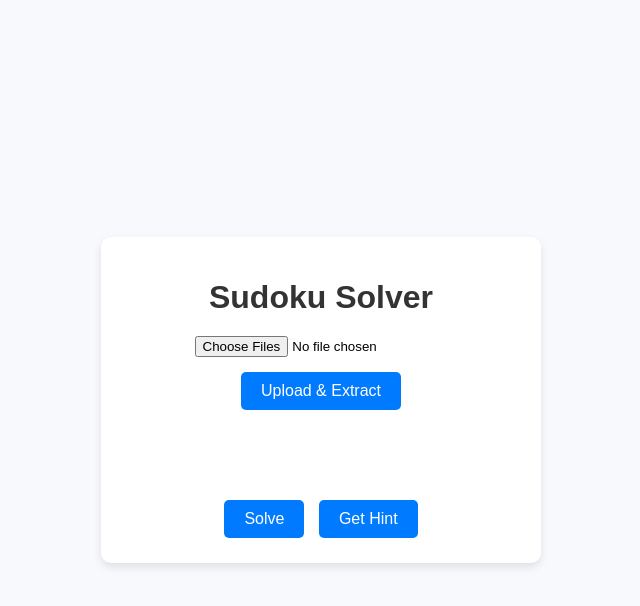
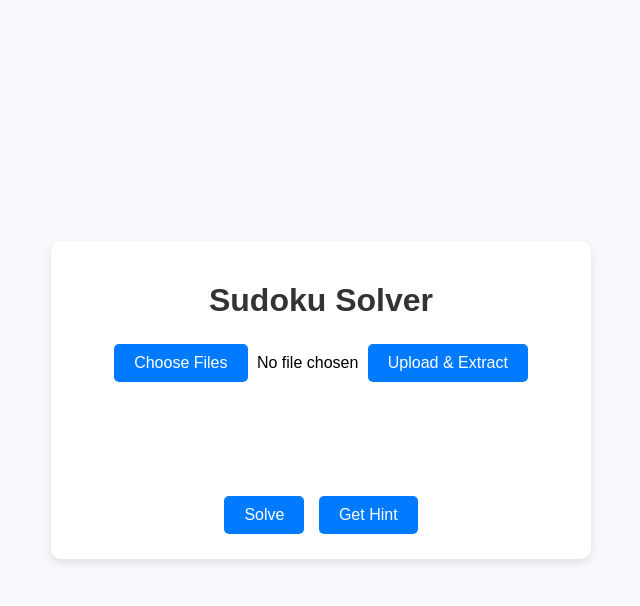
Before and after one commit to aryantaffy/sudoku-solver, a Flask app: page / in a window 1280 px wide. Shown: the top 606 px of the page, without its empty margins (319-959 px from the left). Run offline with Flask 3, Linux system fonts and the light colour scheme.

Commit message:
Initial commit

```diff
--- a/app.py
+++ b/app.py
@@ -1,10 +1,11 @@
-from flask import Flask, render_template, request, jsonify
+from flask import Flask, request, jsonify, send_from_directory
+from flask_cors import CORS
 import os
 import cv2
 import numpy as np
 
-app = Flask(__name__, template_folder=os.path.dirname(os.path.abspath(__file__)), static_folder="static")
-
+app = Flask(__name__, static_folder="static")
+CORS(app)
 
 # Sudoku Solver Utilities
 def solve_sudoku(grid):
@@ -51,8 +52,8 @@ def perform_ocr(image):
 
 @app.route("/")
 def index():
-    """Render the main application page."""
-    return render_template("index.html")
+    """Serve the main application page from static folder."""
+    return send_from_directory('static', 'index.html')
 
 
 @app.route("/extract", methods=["POST"])
--- a/index.html
+++ b/static/index.html
@@ -4,7 +4,7 @@
     <meta charset="UTF-8">
     <meta name="viewport" content="width=device-width, initial-scale=1.0">
     <title>Sudoku Solver</title>
-    <link rel="stylesheet" href="static/style.css">
+    <link rel="stylesheet" href="http://localhost:8000/static/style.css">
     <script>
         async function handleFileUpload(event) {
             const files = document.getElementById('fileInput').files;
@@ -18,7 +18,7 @@
                 formData.append("files", file);
             }
 
-            const response = await fetch('/extract', {
+            const response = await fetch('http://localhost:8000/extract', {
                 method: 'POST',
                 body: formData
             });
@@ -77,7 +77,7 @@
                 };
             }
 
-            const response = await fetch('/solve', {
+            const response = await fetch('http://localhost:8000/solve', {
                 method: 'POST',
                 headers: { 'Content-Type': 'application/json' },
                 body: JSON.stringify(body)
@@ -103,13 +103,19 @@
             const cell = document.querySelector(`input[data-row="${row}"][data-col="${col}"]`);
             if (cell) cell.classList.add('selected');
         }
+        document.getElementById('fileInput').addEventListener('change', function(e) {
+            const fileNames = Array.from(this.files).map(file => file.name).join(', ');
+            document.getElementById('fileNameDisplay').textContent = fileNames;
+        });
     </script>
 </head>
 <body>
     <div class="container">
         <h1>Sudoku Solver</h1>
         <div class="upload-section">
-            <input type="file" id="fileInput" multiple>
+            <label for="fileInput" class="file-input-label">Choose Files</label>
+            <span id="fileNameDisplay">No file chosen</span>
+            <input type="file" id="fileInput" multiple style="display: none;">
             <button onclick="handleFileUpload()">Upload & Extract</button>
         </div>
         <div id="grid" class="grid-container"></div>
--- a/static/style.css
+++ b/static/style.css
@@ -15,7 +15,7 @@ body {
     background: #ffffff;
     border-radius: 10px;
     box-shadow: 0 4px 8px rgba(0, 0, 0, 0.1);
-    width: 400px;
+    width: 500px; /* Increase container width */
 }
 
 h1 {
@@ -78,6 +78,23 @@ input[type="text"].selected {
     border: 2px solid #007bff;
     outline: none;
 }
+input[type="file"] {
+    display: none;
+}
+.file-input-label {
+    display: inline-block;
+    background-color: #007bff;
+    color: white;
+    padding: 10px 20px;
+    border-radius: 5px;
+    cursor: pointer;
+    font-size: 16px;
+    margin: 5px;
+}
+
+.file-input-label:hover {
+    background-color: #0056b3;
+}
 
 .controls {
     margin-top: 20px;
```
Also changed, not shown: other parts of static/style.css (+11 -11 lines), test_script.py (deleted, +0 -13 lines), uploads/test_image.jpg (added), 3 other files.
